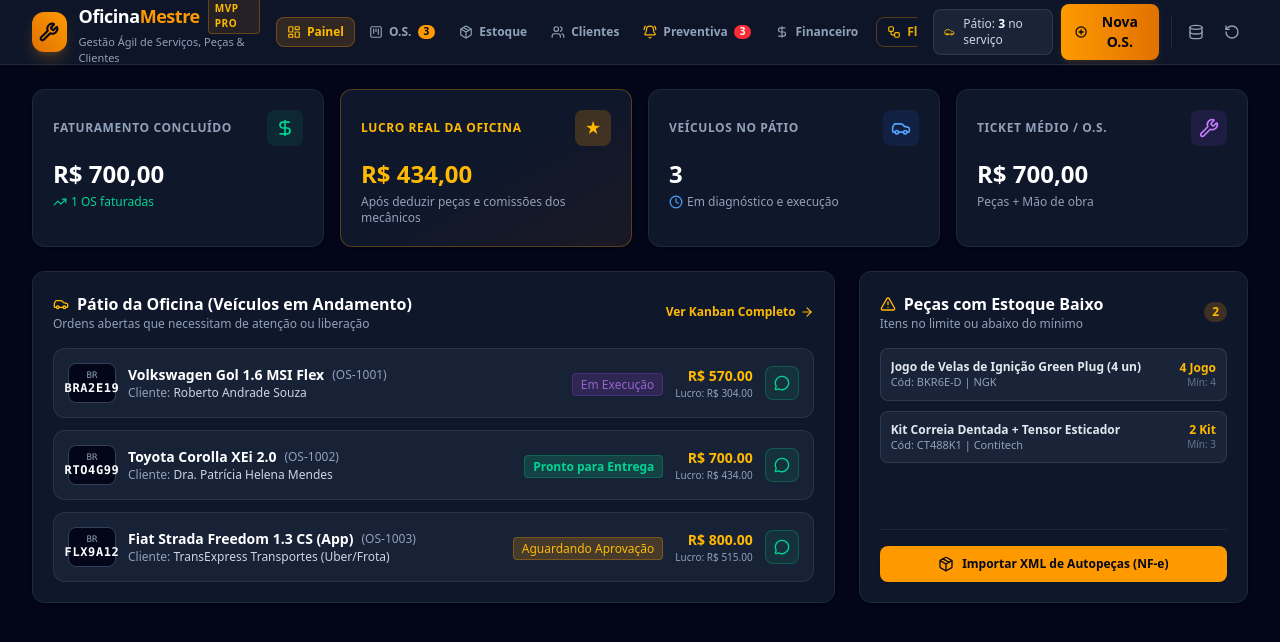
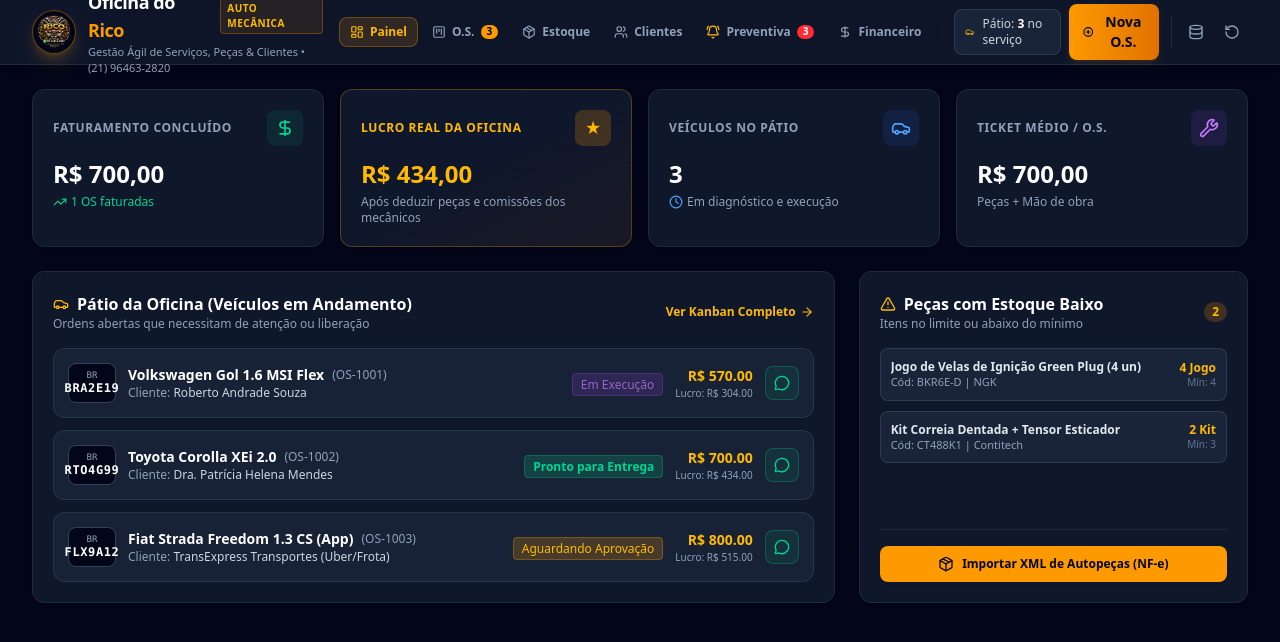
Before and after one commit to henriquerosa2019/oficinamestre.app, a React (Vite) app: page / in a window 1280 px wide. Shown: the top 642 px of the page. Built offline with nearby package versions, Linux system fonts and the light colour scheme.

Commit message:
feat(branding): insere logotipo oficial no canto superior esquerdo e altera nome para Oficina do Rico

```diff
--- a/src/components/Header.tsx
+++ b/src/components/Header.tsx
@@ -39,20 +39,22 @@ export const Header: React.FC<HeaderProps> = ({
         <div className="flex items-center justify-between h-16 gap-4">
           {/* Logo & Marca */}
           <div className="flex items-center gap-3">
-            <div className="w-10 h-10 rounded-xl bg-gradient-to-tr from-amber-600 to-amber-500 flex items-center justify-center shadow-lg shadow-amber-500/20 text-slate-950 font-black">
-              <Wrench className="w-5 h-5 text-slate-950 stroke-[2.5]" />
-            </div>
+            <img
+              src="/logo.png"
+              alt="Oficina do Rico"
+              className="w-11 h-11 rounded-full object-contain bg-slate-950 border border-amber-500/40 p-0.5 shadow-lg shadow-amber-500/20 shrink-0"
+            />
             <div>
               <div className="flex items-center gap-2">
                 <span className="text-lg font-black tracking-tight text-white">
-                  Oficina<span className="text-amber-500">Mestre</span>
+                  Oficina do <span className="text-amber-500">Rico</span>
                 </span>
                 <span className="text-[10px] uppercase font-bold tracking-wider bg-amber-500/10 text-amber-400 border border-amber-500/30 px-1.5 py-0.5 rounded">
-                  MVP Pro
+                  Auto Mecânica
                 </span>
               </div>
               <p className="text-[11px] text-slate-400 hidden sm:block">
-                Gestão Ágil de Serviços, Peças & Clientes
+                Gestão Ágil de Serviços, Peças & Clientes • (21) 96463-2820
               </p>
             </div>
           </div>
--- a/src/components/ReceiptDocument.tsx
+++ b/src/components/ReceiptDocument.tsx
@@ -2,6 +2,7 @@ import React, { forwardRef } from 'react';
 import { ServiceOrder, Client, Vehicle, Mechanic } from '../types';
 import { getOrderWarranty } from '../utils/warranty';
 import { AlertCircle } from 'lucide-react';
+import logoImg from '../assets/logo.png';
 
 export interface ReceiptDocumentProps {
   order: ServiceOrder;
@@ -30,19 +31,35 @@ export const ReceiptDocument = forwardRef<HTMLDivElement, ReceiptDocumentProps>(
         }}
       >
         {/* Cabeçalho da Oficina */}
-        <div className="border-b-2 border-slate-900 pb-4 mb-4 flex items-center justify-between">
+        <div className="border-b-2 border-slate-900 pb-4 mb-4 flex items-center justify-between gap-4">
+          <div className="flex items-center gap-3.5">
+            <img
+              src={logoImg}
+              alt="Oficina do Rico"
+              className="w-20 h-20 object-contain rounded-full border border-slate-200 shadow-sm shrink-0"
+              style={{ width: '80px', height: '80px', objectFit: 'contain' }}
+            />
             <div>
-            <h1 className="text-xl font-black tracking-tight text-slate-950 uppercase m-0">
-              OFICINA RICO
+              <h1 className="text-xl font-black tracking-tight text-slate-950 uppercase m-0 leading-none">
+                OFICINA DO RICO
               </h1>
-            <p className="text-[11px] text-slate-600 m-0 mt-0.5">
+              <p className="text-[11px] font-bold text-amber-700 m-0 mt-1 uppercase tracking-wide">
+                Rico Auto Mecânica
+              </p>
+              <p className="text-[10.5px] text-slate-600 m-0 mt-0.5">
                 Manutenção Preventiva, Freios, Suspensão, Injeção Eletrônica & Motores
               </p>
               <p className="text-[10px] text-slate-500 m-0 mt-0.5">
-              CNPJ: 12.345.678/0001-90 • Tel/WhatsApp: (11) 98244-0071 • Mecânico Responsável: Rico • São Paulo - SP
+                Rua Barão do Bom Retiro, 1406 - Engenho Novo - Rio de Janeiro - RJ
+              </p>
+              <p className="text-[10px] text-slate-800 font-bold m-0 mt-0.5 flex items-center gap-1">
+                <span>📱 Tel / WhatsApp: (21) 96463-2820</span>
+                <span className="mx-1">•</span>
+                <span>Mecânico Responsável: Rico</span>
               </p>
             </div>
-          <div className="text-right border-l-2 border-slate-200 pl-4">
+          </div>
+          <div className="text-right border-l-2 border-slate-200 pl-4 shrink-0">
             <span className="text-xs uppercase text-slate-500 block font-semibold">
               {quotation ? 'Orçamento Técnico' : 'Ordem de Serviço'}
             </span>
@@ -438,7 +455,7 @@ export const ReceiptDocument = forwardRef<HTMLDivElement, ReceiptDocumentProps>(
               </strong>
               <p className="text-[10px] text-slate-700 mt-0.5 leading-relaxed m-0">
                 Prezado(a) <strong>{client?.name || 'Cliente'}</strong>, salve o WhatsApp comercial da{' '}
-                <strong>Oficina Rico</strong> (Rico: <strong>(11) 98244-0071</strong>) na sua agenda para acompanhar a
+                <strong>Oficina do Rico</strong> (Rico: <strong>(21) 96463-2820</strong>) na sua agenda para acompanhar a
                 garantia legal de 90 dias (válida até <strong>{warranty.formattedExpiryDate}</strong>), receber laudos e o
                 histórico preventivo do seu <strong>{vehicle?.brand} {vehicle?.model}</strong>.
               </p>
@@ -459,7 +476,7 @@ export const ReceiptDocument = forwardRef<HTMLDivElement, ReceiptDocumentProps>(
               </span>
             </div>
             <div className="border-t border-slate-400 pt-1 text-center">
-              <span className="block font-bold text-slate-800">Oficina Rico</span>
+              <span className="block font-bold text-slate-800">Oficina do Rico</span>
               <span className="text-[9px] text-slate-500">Rico - Responsável Técnico</span>
             </div>
           </div>
--- a/src/services/preventiveMaintenance.ts
+++ b/src/services/preventiveMaintenance.ts
@@ -261,7 +261,7 @@ export const PreventiveMaintenanceService = {
 
     if (alerts.length === 1 && firstRecord) {
       // Padrão Consultivo para Serviço Único
-      return `Olá *${clientFirstName}*, tudo bem? Aqui é o *Rico da Oficina Rico*!
+      return `Olá *${clientFirstName}*, tudo bem? Aqui é o *Rico da Oficina do Rico*!
 
 Passando para checar como está o seu *${vehicle.brand} ${vehicle.model}* após aquela *${firstRecord.serviceName.toLowerCase()}* que fizemos há ${timeText}.
 
@@ -290,7 +290,7 @@ _(Caso prefira não receber lembretes preventivos de segurança, basta nos respo
       })
       .join('\n');
 
-    return `Olá *${clientFirstName}*, tudo bem? Aqui é o *Rico da Oficina Rico*!
+    return `Olá *${clientFirstName}*, tudo bem? Aqui é o *Rico da Oficina do Rico*!
 
 Passando para checar como está a sua *${vehicle.brand} ${vehicle.model}* após as últimas manutenções.
 
--- a/src/services/whatsapp.ts
+++ b/src/services/whatsapp.ts
@@ -41,9 +41,9 @@ ${partsList}
       ? order.services.map((s) => `  • ${s.description} (R$ ${s.price.toFixed(2)})`).join('\n')
       : '  (Nenhum serviço adicional)';
 
-    const message = `🔧 *ORÇAMENTO TÉCNICO - OFICINA RICO*
+    const message = `🔧 *ORÇAMENTO TÉCNICO - OFICINA DO RICO*
 -----------------------------------
-Olá *${clientFirstName}*, tudo bem? Aqui é o *Rico da Oficina Rico*!
+Olá *${clientFirstName}*, tudo bem? Aqui é o *Rico da Oficina do Rico*!
 
 Concluímos a avaliação técnica do seu *${vehicle.brand} ${vehicle.model}* (Placa: *${vehicle.plate}*).
 
@@ -62,7 +62,7 @@ ${order.discount > 0 ? `💰 *Desconto Aplicado:* - R$ ${order.discount.toFixed(
 -----------------------------------
 👉 Responda com *"AUTORIZADO"* (ou nos envie uma mensagem se tiver alguma dúvida, ok?)
 
-*Atenção:* 👉 Salve nosso WhatsApp (Oficina Rico) na sua Agenda pra acompanhar o andamento da sua OS no:         e para a Garantia dos Serviços, e Avisos sobre Retornos.`;
+*Atenção:* 👉 Salve nosso WhatsApp (Oficina do Rico - (21) 96463-2820) na sua Agenda pra acompanhar o andamento da sua OS no:         e para a Garantia dos Serviços, e Avisos sobre Retornos.`;
 
     return message;
   },
@@ -74,7 +74,7 @@ ${order.discount > 0 ? `💰 *Desconto Aplicado:* - R$ ${order.discount.toFixed(
 
     const message = `🚗💨 *SEU VEÍCULO ESTÁ PRONTO!* 🏁
 -----------------------------------
-Olá *${clientFirstName}*, tudo bem? Aqui é o *Rico da Oficina Rico*!
+Olá *${clientFirstName}*, tudo bem? Aqui é o *Rico da Oficina do Rico*!
 
 Passando para avisar que o serviço no seu *${vehicle.brand} ${vehicle.model}* (Placa: *${vehicle.plate}*) foi finalizado com sucesso e o veículo foi liberado nos testes finais de segurança.
 
@@ -84,7 +84,7 @@ Passando para avisar que o serviço no seu *${vehicle.brand} ${vehicle.model}* (
 Nosso pátio já está liberado para você retirar o veículo quando desejar!
 
 📲 *Importante para sua Garantia:*
-Por favor, *salve o WhatsApp da Oficina Rico (Rico)* na sua agenda para acompanhar a garantia legal de ${warranty.warrantyDays} dias (*válida até ${warranty.formattedExpiryDate}*) e receber o histórico das próximas preventivas do seu carro.
+Por favor, *salve o WhatsApp da Oficina do Rico (Rico: (21) 96463-2820)* na sua agenda para acompanhar a garantia legal de ${warranty.warrantyDays} dias (*válida até ${warranty.formattedExpiryDate}*) e receber o histórico das próximas preventivas do seu carro.
 
 Qualquer dúvida ou se precisar de um horário especial de retirada, estamos à disposição por aqui! 🤝`;
 
```
Also changed, not shown: public/logo.png (added), src/assets/logo.png (added). Lines whose indentation alone changed are shown as unchanged.
